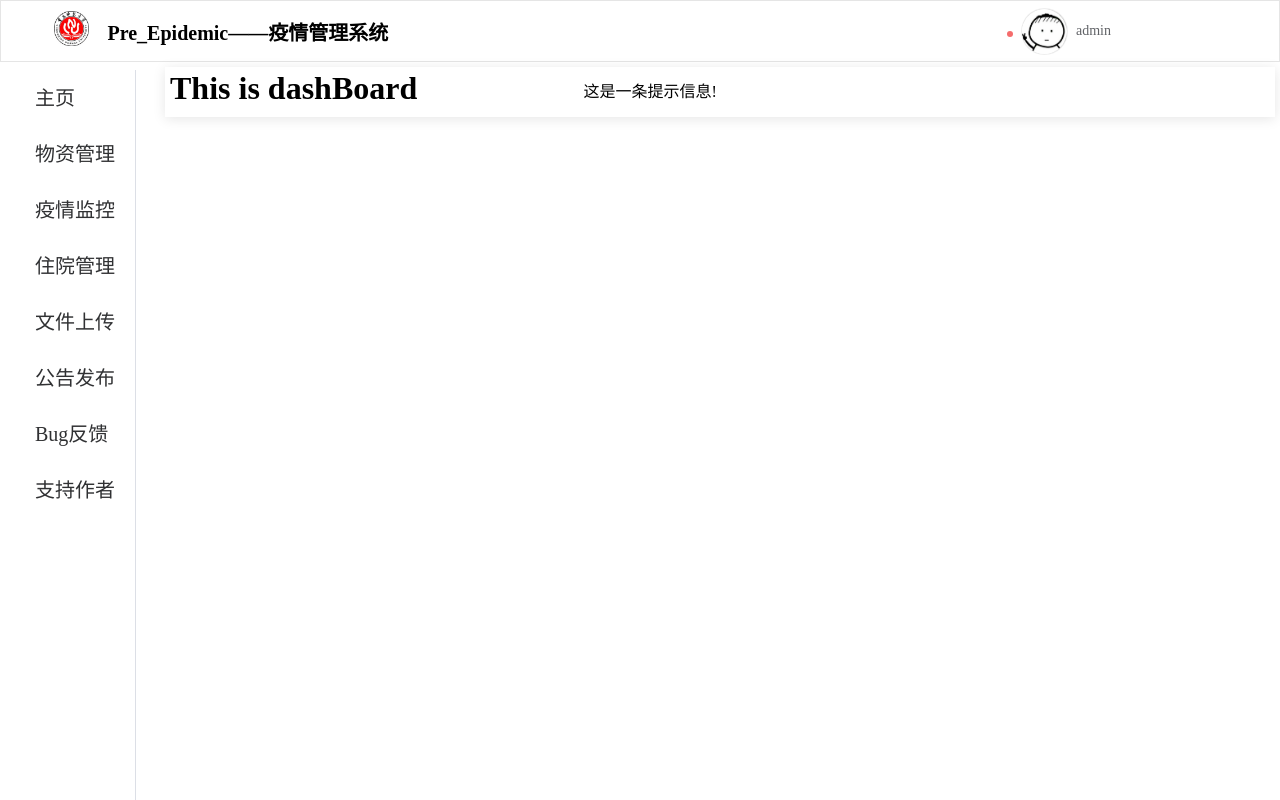
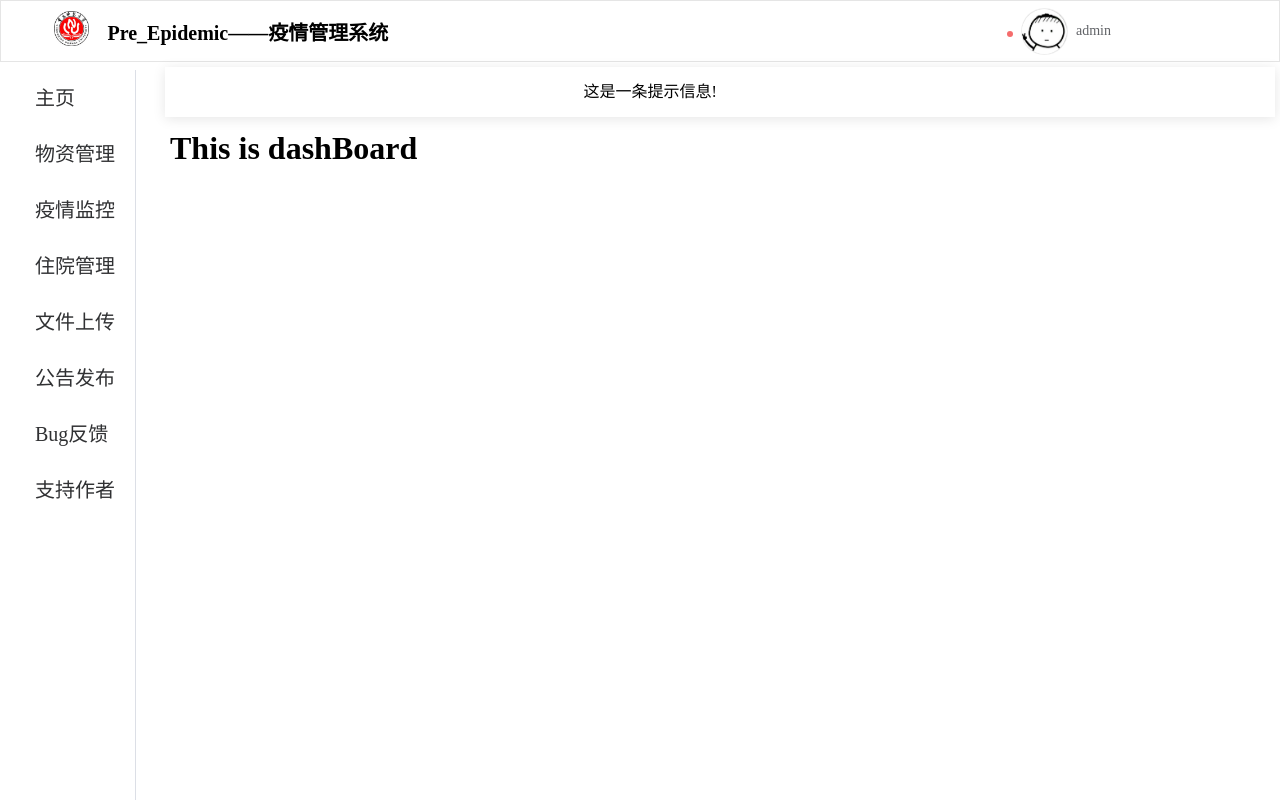
Before and after one commit to chenHX-H/Web-Pre-Epidemic, a Vue app: page /dashboard in a window 1280 px wide. Built offline with nearby package versions, Linux system fonts and the light colour scheme; sample sign-in values are in the browser's storage; a small style sheet from the web is missing.

Commit message:
完善了主内容区与滚动字幕区冲突的问题

```diff
--- a/src/views/Home.vue
+++ b/src/views/Home.vue
@@ -25,7 +25,7 @@ export default {
         position: absolute;
         left: 170px;
         right: 0;
-        top: 70px;
+        top: 130px;
         bottom: 0;
         padding-bottom: 30px;
         transition: left .4s ease-in-out;
```
